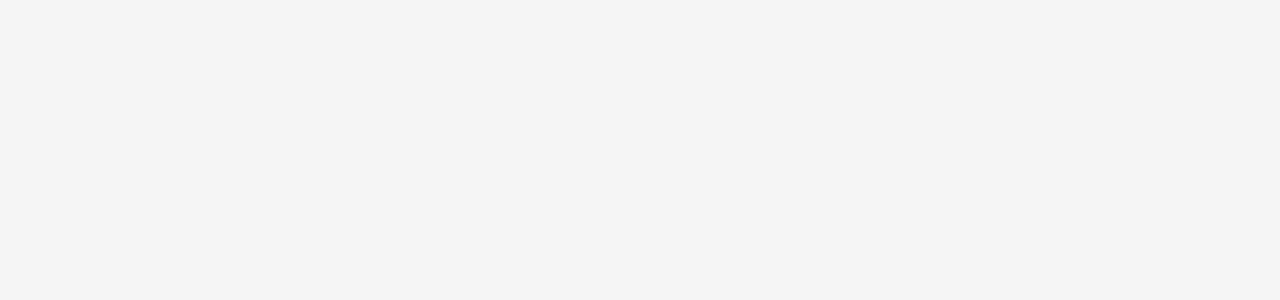
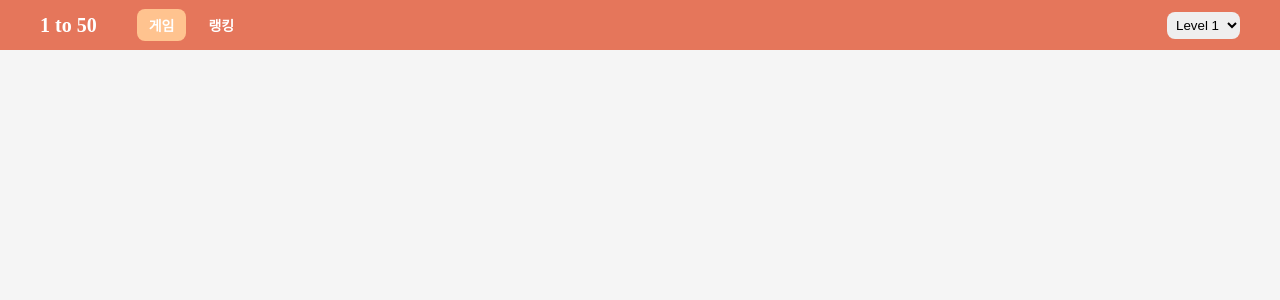
Before and after one commit to AND-SOPT-WEB/SeoYeonYu, a React (Vite) app in the folder week3/assignment/: page / in a window 1280 px wide. Shown: the top 300 px of the page. Built offline with nearby package versions, Linux system fonts and the light colour scheme.

Commit message:
style: TopBar 퍼블리싱

```diff
--- a/week3/assignment/package.json
+++ b/week3/assignment/package.json
@@ -10,6 +10,8 @@
     "preview": "vite preview"
   },
   "dependencies": {
+    "@emotion/react": "^11.13.3",
+    "@emotion/styled": "^11.13.0",
     "react": "^18.3.1",
     "react-dom": "^18.3.1"
   },
--- a/week3/assignment/src/App.jsx
+++ b/week3/assignment/src/App.jsx
@@ -1,5 +1,16 @@
+import { useState } from "react";
+
+import TopBar from "./components/TopBar";
+
 function App() {
-  return <></>;
+  const [selectedButton, setSelectedButton] = useState("게임");
+  const [level, setLevel] = useState(1);
+
+  return (
+    <>
+      <TopBar {...{ selectedButton, setSelectedButton, level, setLevel }} />
+    </>
+  );
 }
 
 export default App;
--- /dev/null
+++ b/week3/assignment/src/components/TopBar.jsx
@@ -0,0 +1,86 @@
+import React, { useState } from "react";
+import styled from "@emotion/styled";
+
+const TopBar = ({ selectedButton, setSelectedButton, level, setLevel }) => {
+  const buttons = ["게임", "랭킹"];
+  const levels = [1, 2, 3];
+
+  const handleLevelChange = (e) => {
+    setLevel(e.target.value);
+  };
+
+  return (
+    <Container>
+      <h1>1 to 50</h1>
+      <SectionContainer>
+        <Section>
+          {buttons.map((text) => (
+            <Button
+              key={text}
+              isSelected={selectedButton === text}
+              onClick={() => setSelectedButton(text)}
+            >
+              {text}
+            </Button>
+          ))}
+        </Section>
+
+        {selectedButton === "게임" && (
+          <Section>
+            <LevelSelect value={level} onChange={handleLevelChange}>
+              {levels.map((num) => (
+                <option key={num} value={num}>
+                  Level {num}
+                </option>
+              ))}
+            </LevelSelect>
+          </Section>
+        )}
+      </SectionContainer>
+    </Container>
+  );
+};
+
+export default TopBar;
+
+const Container = styled.header`
+  padding: 0 4rem;
+  display: flex;
+  align-items: center;
+  gap: 4rem;
+  height: 5rem;
+  background-color: var(--red);
+
+  h1 {
+    font-size: 2rem;
+    font-weight: 800;
+    flex-shrink: 0;
+  }
+`;
+
+const SectionContainer = styled.div`
+  display: flex;
+  justify-content: space-between;
+  width: 100%;
+`;
+
+const Section = styled.section`
+  display: flex;
+  align-items: center;
+  gap: 1rem;
+`;
+
+const Button = styled.button`
+  font-size: 1.4rem;
+  padding: 0.6rem 1.2rem;
+  background-color: ${({ isSelected }) => (isSelected ? "var(--orange)" : "transparent")};
+  color: white;
+  font-weight: 600;
+  border-radius: 8px;
+  cursor: pointer;
+`;
+
+const LevelSelect = styled.select`
+  padding: 0.5rem;
+  border-radius: 8px;
+`;
```
Also changed, not shown: 1 other file (tests, documents, lock files or other folders).
